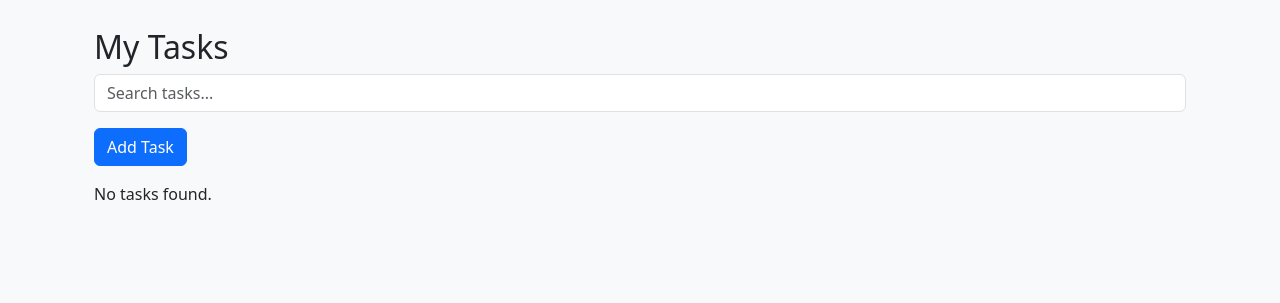
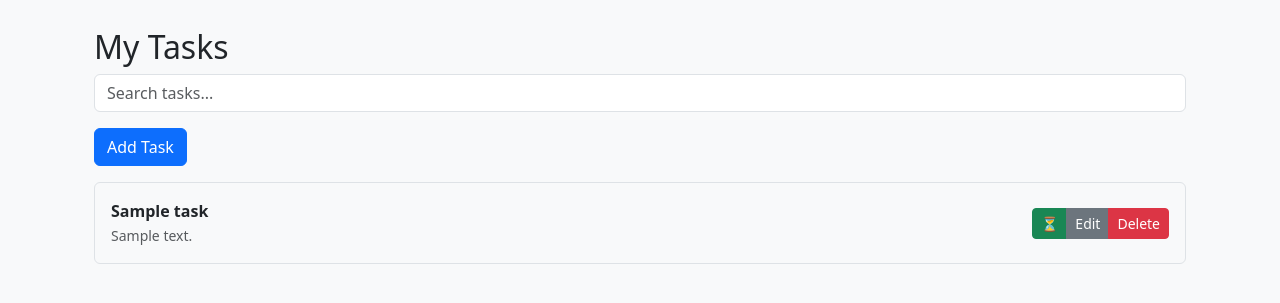
Before and after one commit to SuleimanAlqassem/Axsos_Boot_camp_project, a Django app: page /tasks/dashboard/ in a window 1280 px wide. Shown: the part 56-359 px from the top of the page. Run offline with Django 5.2, Linux system fonts and the light colour scheme; a user stored in the database is signed in; tables that the repository leaves empty hold one stand-in row (values such as "Sample post"); some libraries are stand-ins or nearby versions.

Commit message:
Fix task AJAX: soft delete, edit form, and toggle status

```diff
--- a/tasks/views.py
+++ b/tasks/views.py
@@ -4,9 +4,11 @@ from .forms import TaskForm
 from django.contrib.auth.decorators import login_required
 from django.http import JsonResponse
 
+
 @login_required
 def task_main(request):
-    return render(request, 'tasks/task_main.html')
+    tasks = Task.objects.filter(owner=request.user, is_deleted=False).order_by('-created_at')
+    return render(request, 'tasks/task_main.html',{'tasks': tasks})
 
 @login_required
 def ajax_task_list(request):
@@ -50,7 +52,12 @@ def ajax_task_delete(request, pk):
 @login_required
 def ajax_task_toggle_status(request, pk):
     task = get_object_or_404(Task, pk=pk, owner=request.user)
-    task.status = not task.status
+    Status = Task.Status
+    if task.status == Status.DONE:
+        task.status = Status.TODO
+    else:
+        task.status = Status.DONE
+
     task.save()
     return JsonResponse({'success': True, 'new_status': task.status})
 
--- a/templates/tasks/partials/task_list.html
+++ b/templates/tasks/partials/task_list.html
@@ -1,13 +1,27 @@
 {% for task in tasks %}
-  <div class="task-item" data-id="{{ task.id }}">
-    <strong>{{ task.title }}</strong>
-    <span>{{ task.description }}</span>
-    <button class="btn btn-sm btn-danger delete-task" data-id="{{ task.id }}">Delete</button>
-    <button class="btn btn-sm btn-secondary edit-task" data-id="{{ task.id }}">Edit</button>
-    <button class="btn btn-sm btn-success toggle-status" data-id="{{ task.id }}">
-      {% if task.status %}✔{% else %}⏳{% endif %}
-    </button>
+  <div class="task-item border rounded p-3 mb-2 d-flex justify-content-between align-items-center" data-id="{{ task.id }}">
+    <div>
+      <strong>{{ task.title }}</strong><br>
+      <small class="text-muted">{{ task.description }}</small>
+    </div>
+
+    <div class="btn-group">
+      <!-- Toggle status -->
+      <button class="btn btn-sm btn-success toggle-status" data-id="{{ task.id }}" title="Toggle status">
+        {% if task.status == 'done' %}✔{% else %}⏳{% endif %}
+      </button>
+
+      <!-- Edit task -->
+      <button class="btn btn-sm btn-secondary edit-task-btn" data-id="{{ task.id }}" title="Edit task">
+        Edit
+      </button>
+
+      <!-- Delete task -->
+      <button class="btn btn-sm btn-danger delete-task" data-id="{{ task.id }}" title="Delete task">
+        Delete
+      </button>
+    </div>
   </div>
 {% empty %}
-  <p>No tasks found.</p>
+  <p class="text-muted">No tasks found.</p>
 {% endfor %}
--- a/templates/tasks/task_main.html
+++ b/templates/tasks/task_main.html
@@ -31,13 +31,26 @@
     </div>
   </div>
 </div>
+<script>
+// 🔐 Get CSRF token from cookie
+function getCSRFToken() {
+  const name = 'csrftoken';
+  const cookies = document.cookie.split(';');
+  for (let cookie of cookies) {
+    cookie = cookie.trim();
+    if (cookie.startsWith(name + '=')) {
+      return decodeURIComponent(cookie.substring(name.length + 1));
+    }
+  }
+  return '';
+}
 
-<!-- JavaScript -->
-<script>
 document.addEventListener('DOMContentLoaded', function () {
-  //instantly search
+
+  // 🔍 Live search
   document.getElementById('search-input').addEventListener('keyup', function () {
-    const query = this.value;
+    const query = this.value.trim();
+
     fetch(`/tasks/ajax/search/?q=${query}`)
       .then(res => res.text())
       .then(data => {
@@ -45,17 +58,136 @@ document.addEventListener('DOMContentLoaded', function () {
       });
   });
 
-  //instantly Add task
+  // ➕ Open ADD TASK modal
   document.getElementById('add-task-btn').addEventListener('click', function () {
     fetch('/tasks/ajax/create/')
       .then(res => res.text())
-      .then(data => {
-        document.getElementById('modal-body').innerHTML = data;
+      .then(formHtml => {
+        document.getElementById('modal-body').innerHTML = formHtml;
         new bootstrap.Modal(document.getElementById('taskModal')).show();
       });
   });
 
-  // will add update , toggle status,delete
+
+  // 📝 Create OR Update (Submit form)
+  document.addEventListener('submit', function (e) {
+    if (e.target && e.target.id === 'task-form') {
+      e.preventDefault();
+
+      const form = e.target;
+      const formData = new FormData(form);
+      const taskId = form.dataset.id || ''; // update OR create
+      const url = taskId ? `/tasks/ajax/update/${taskId}/` : '/tasks/ajax/create/';
+
+      fetch(url, {
+        method: 'POST',
+        body: formData,
+        headers: {
+          'X-CSRFToken': getCSRFToken(),
+          'X-Requested-With': 'XMLHttpRequest'
+        }
+      })
+        .then(res => res.json())
+        .then(data => {
+
+          if (data.success) {
+            // Reload task list
+            fetch('/tasks/ajax/list/')
+              .then(res => res.text())
+              .then(listHtml => {
+                document.getElementById('task-container').innerHTML = listHtml;
+                bootstrap.Modal.getInstance(document.getElementById('taskModal')).hide();
+              });
+
+          } else {
+            // Reload the form with validation errors
+            fetch(url)
+              .then(res => res.text())
+              .then(formHtml => {
+                document.getElementById('modal-body').innerHTML = formHtml;
+              });
+          }
+
+        })
+        .catch(err => console.error('Error:', err));
+    }
+  });
+
+
+
+  // ✏️ Open EDIT modal
+  document.addEventListener('click', function (e) {
+    if (e.target && e.target.classList.contains('edit-task-btn')) {
+      const taskId = e.target.dataset.id;
+
+      fetch(`/tasks/ajax/update/${taskId}/`)
+        .then(res => res.text())
+        .then(formHtml => {
+          document.getElementById('modal-body').innerHTML = formHtml;
+          new bootstrap.Modal(document.getElementById('taskModal')).show();
+        });
+    }
+  });
+
+
+
+  // 🗑 Delete task
+  document.addEventListener('click', function (e) {
+    if (e.target && e.target.classList.contains('delete-task')) {
+      const taskId = e.target.dataset.id;
+
+      if (!confirm('Are you sure you want to delete this task?')) return;
+
+      fetch(`/tasks/ajax/delete/${taskId}/`, {
+        method: 'POST',
+        headers: {
+          'X-CSRFToken': getCSRFToken(),
+          'X-Requested-With': 'XMLHttpRequest'
+        }
+      })
+        .then(res => res.json())
+        .then(data => {
+          if (data.success) {
+            fetch('/tasks/ajax/list/')
+              .then(res => res.text())
+              .then(listHtml => {
+                document.getElementById('task-container').innerHTML = listHtml;
+              });
+          }
+        })
+        .catch(err => console.error('Error:', err));
+    }
+  });
+
+
+
+  // 🔁 Toggle Status (DONE / TODO / IN PROGRESS)
+  document.addEventListener('click', function (e) {
+    if (e.target && e.target.classList.contains('toggle-status')) {
+      const taskId = e.target.dataset.id;
+
+      fetch(`/tasks/ajax/toggle-status/${taskId}/`, {
+        method: 'POST',
+        headers: {
+          'X-CSRFToken': getCSRFToken(),
+          'X-Requested-With': 'XMLHttpRequest'
+        }
+      })
+        .then(res => res.json())
+        .then(data => {
+          if (data.success) {
+            fetch('/tasks/ajax/list/')
+              .then(res => res.text())
+              .then(listHtml => {
+                document.getElementById('task-container').innerHTML = listHtml;
+              });
+          }
+        })
+        .catch(err => console.error('Error:', err));
+    }
+  });
+
 });
 </script>
+
 {% endblock %}
```
Also changed, not shown: templates/tasks/partials/task_form.html (+26 -2 lines).
